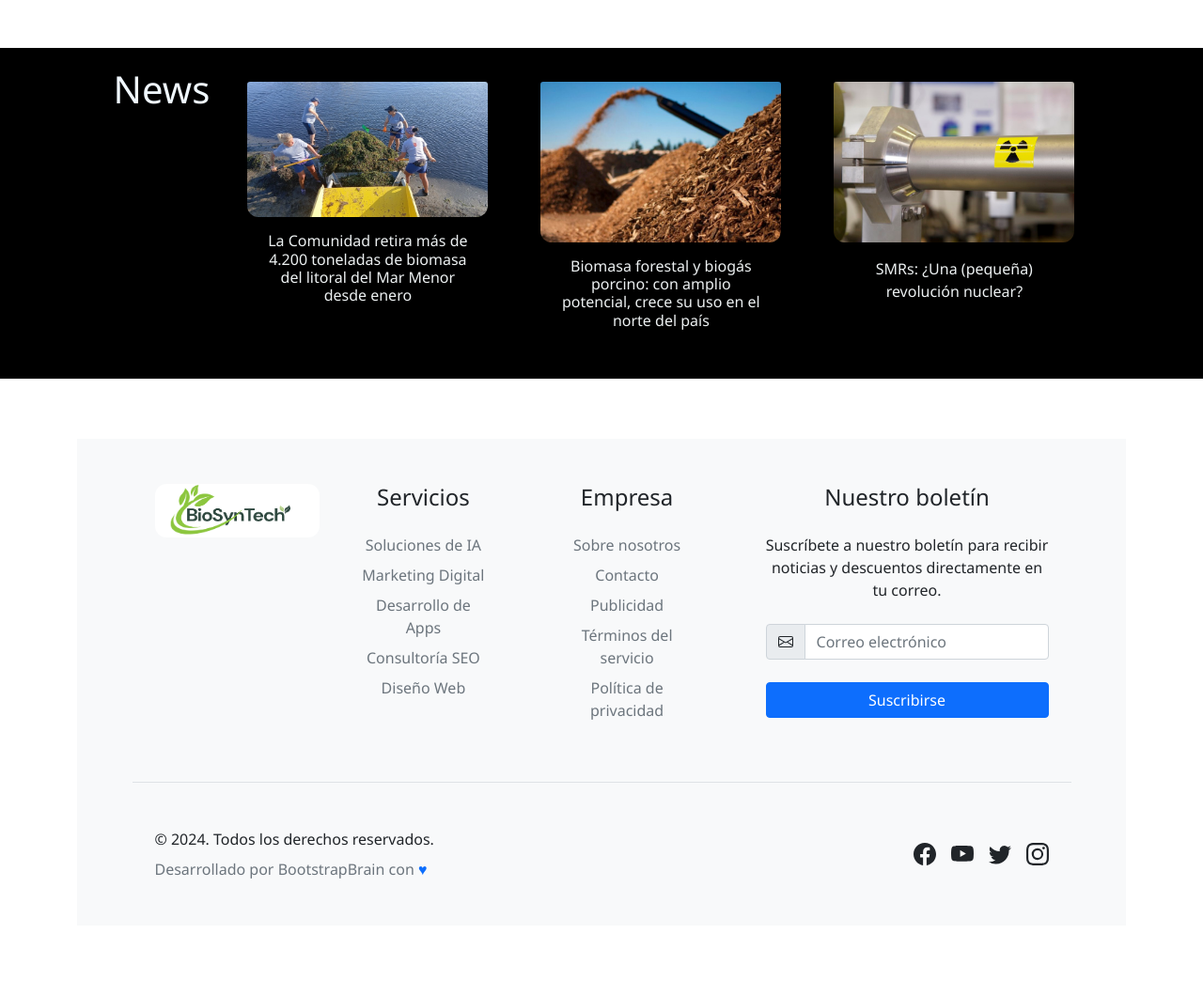
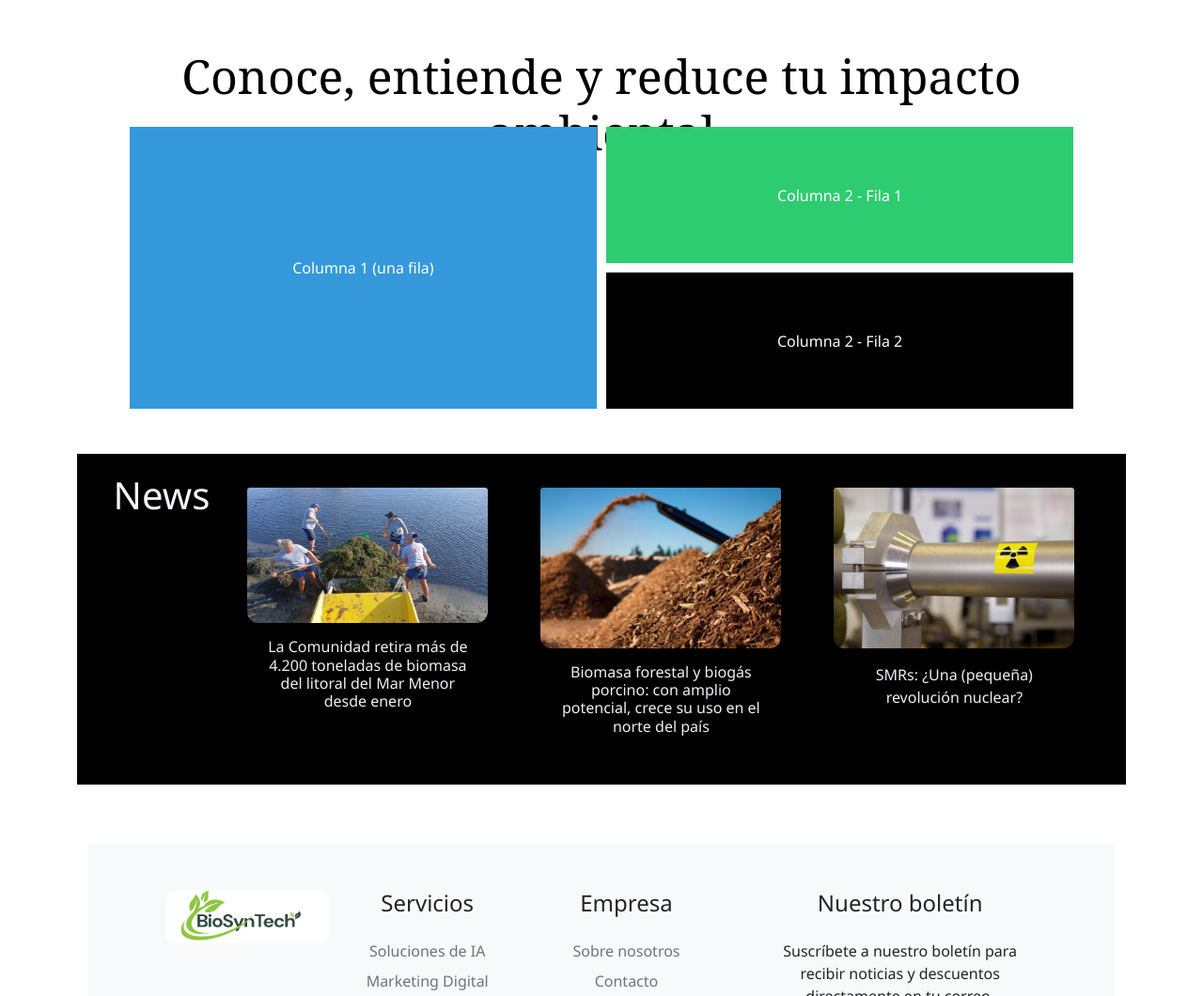
Before and after one commit to JoseManuel1007/HybridEnergy, a plain HTML site: page index.html in a window 1280 px wide. Shown: the part 1740-2800 px from the top of the page at 94% size. Before the commit the page ends 2741 px from the top, so only its background shows below. Drawn offline with nearby package versions, Linux system fonts and the light colour scheme.

Commit message:
Add files via upload

```diff
--- a/index.html
+++ b/index.html
@@ -43,8 +43,9 @@
               <a class="nav-link" href="#carouselExampleCaptions">Quiénes somos</a>
             </li>
             <li class="nav-item">
-              <a class="nav-link" href="#">Aprende con nosotros</a>
-            </li>
+  <a class="nav-link" href="html/estudio.html" title="Ir a la página de estudio">Aprende con nosotros</a>
+</li>
+
             <li class="nav-item">
               <a class="nav-link" href="#contacto">Contacto</a>
             </li>
@@ -208,6 +209,14 @@
   </div>
 </div>
 
+<div class="container my-5">
+  <h2 class="text-center mb-4" style="font-size: 50px; font-family: Cambria, Cochin, Georgia, Times, 'Times New Roman', serif; color: rgb(0, 0, 0); border-radius: 10px; height: 60px; align-items: center; align-content: center; width: 100%;">Conoce, entiende y reduce tu impacto ambiental</h2>
+
+<div class="grid">
+    <div class="item1">Columna 1 (una fila)</div>
+    <div class="item2">Columna 2 - Fila 1</div>
+    <div class="item3">Columna 2 - Fila 2</div>
+  </div>
  <!-- News -->
 
     <div id="grid-1x4" class="d-flex justify-content-center gap-4 my-5 flex-wrap" style="background-color: black; width: 100%;">
@@ -246,20 +255,7 @@
   </div>
 </div>
 </div>
-<!-- Optional JavaScript; choose one of the two! -->
 
-<!-- Option 1: Bootstrap Bundle with Popper -->
-<script
-  src="https://cdn.jsdelivr.net/npm/bootstrap@5.0.2/dist/js/bootstrap.bundle.min.js"
-  integrity="sha384-MrcW6ZMFYlzcLA8Nl+NtUVF0sA7MsXsP1UyJoMp4YLEuNSfAP+JcXn/tWtIaxVXM"
-  crossorigin="anonymous"
-></script>
-
-<!-- Option 2: Separate Popper and Bootstrap JS -->
-<!--
-<script src="https://cdn.jsdelivr.net/npm/@popperjs/core@2.9.2/dist/umd/popper.min.js" integrity="sha384-IQsoLXl5PILFhosVNubq5LC7Qb9DXgDA9i+tQ8Zj3iwWAwPtgFTxbJ8NT4GN1R8p" crossorigin="anonymous"></script>
-<script src="https://cdn.jsdelivr.net/npm/bootstrap@5.0.2/dist/js/bootstrap.min.js" integrity="sha384-cVKIPhGWiC2Al4u+LWgxfKTRIcfu0JTxR+EQDz/bgldoEyl4H0zUF0QKbrJ0EcQF" crossorigin="anonymous"></script>
--->
 </body>
 <!-- Footer 5 - Bootstrap Brain Component -->
 <footer id="contacto" class="footer py-3 py-xl-8">
@@ -347,12 +343,12 @@
               <div class="row gy-4 gy-md-0 align-items-md-center">
                 <div class="col-xs-12 col-md-7 order-1 order-md-0">
                   <div class="copyright text-center text-md-start">
-                    © 2024. Todos los derechos reservados.
+                    © 2025. Todos los derechos reservados.
                   </div>
                   <div class="credits text-secondary text-center text-md-start mt-2 fs-8">
                     Desarrollado por
                     <a href="https://bootstrapbrain.com/" class="link-secondary text-decoration-none">
-                      BootstrapBrain</a> con <span class="text-primary">♥</span>
+                      BioSynTech en Bootcamp de programaciónm Talento Tech</a>
                   </div>
                 </div>
                 <div class="col-xs-12 col-md-5 order-0 order-md-1">
```
